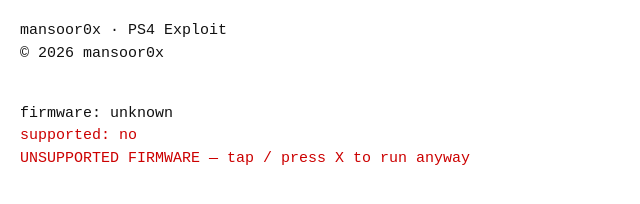
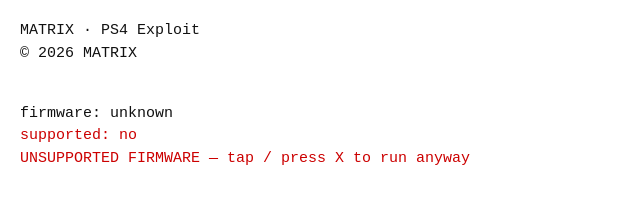
Before and after one commit to Dragon-Start/ps24.github.io, a plain HTML site: page index.html in a window 1280 px wide. Shown: the whole page, without its empty margins (0-640 px from the left). Drawn offline with Linux system fonts and the light colour scheme.

Commit message:
Update index.html

```diff
--- a/index.html
+++ b/index.html
@@ -26,8 +26,8 @@
     </script>
 </head>
 <body>
-    mansoor0x · PS4 Exploit<br>
-    © 2026 mansoor0x<br>
+    MATRIX · PS4 Exploit<br>
+    © 2026 MATRIX<br>
     <br>
     <pre id="console"></pre>
 </body>
```
